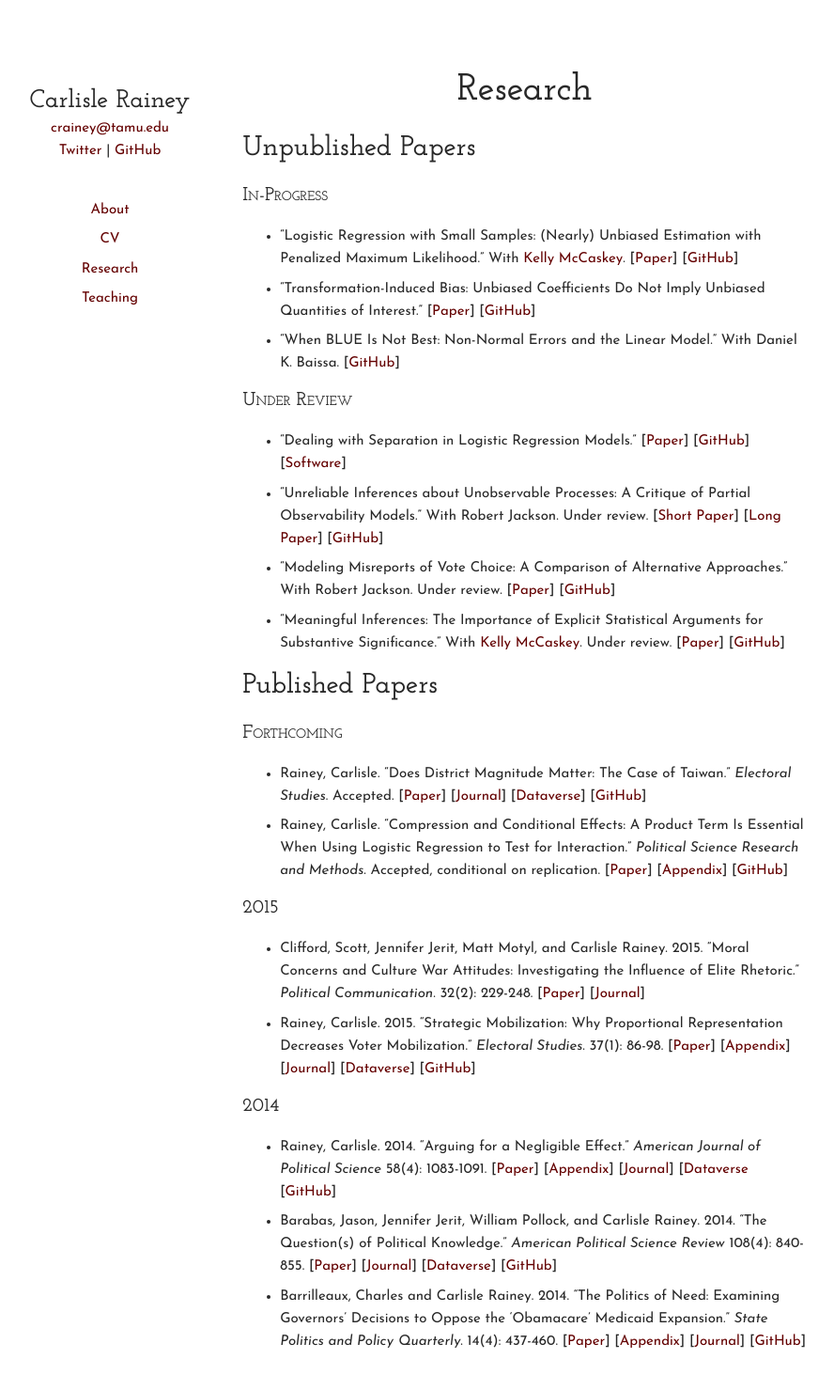
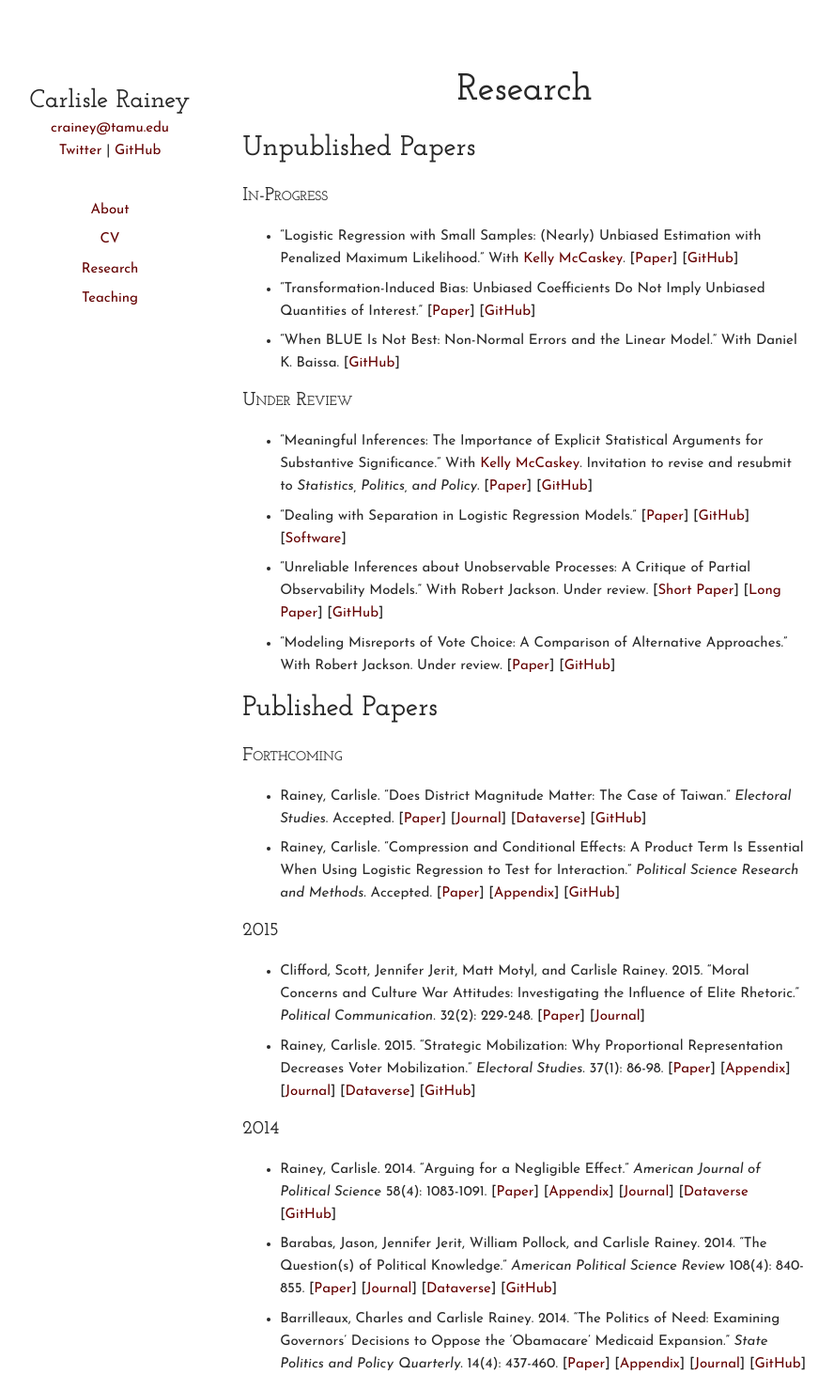
Before and after one commit to carlislerainey/carlislerainey.github.io, a Jekyll site: the page built from research/index.md, in a window 1280 px wide. Shown: the whole page at 94% size, without its empty margins (204-1092 px from the left). Built offline with Jekyll 4.4.1, drawn with Linux system fonts in a browser that asks for light colours; before the commit the page ends 1455 px from its top, so only the background shows below that.

Commit message:
update publications and papers to latest versions

```diff
--- a/_includes/_published.md
+++ b/_includes/_published.md
@@ -7,7 +7,7 @@
 [[Journal](http://dx.doi.org/10.1016/j.electstud.2015.08.009)]
 [[Dataverse](http://dx.doi.org/10.7910/DVN/FMLYTY)]
 [[GitHub](https://github.com/carlislerainey/taiwan)]
-- Rainey, Carlisle. "Compression and Conditional Effects: A Product Term Is Essential When Using Logistic Regression to Test for Interaction." *Political Science Research and Methods*. Accepted, conditional on replication.
+- Rainey, Carlisle. "Compression and Conditional Effects: A Product Term Is Essential When Using Logistic Regression to Test for Interaction." *Political Science Research and Methods*. Accepted.
 [[Paper](../papers/compress.pdf)]
 [[Appendix](../papers/compress-appendix.pdf)]
 [[GitHub](https://github.com/carlislerainey/compress)]
--- a/_includes/_unpublished.md
+++ b/_includes/_unpublished.md
@@ -13,6 +13,9 @@
 
 ### Under Review
 
+- "Meaningful Inferences: The Importance of Explicit Statistical Arguments for Substantive Significance." With [Kelly McCaskey](http://www.kellymccaskey.com). Invitation to revise and resubmit to *Statistics, Politics, and Policy*.
+[[Paper](../papers/meaningful.pdf)]
+[[GitHub](https://github.com/carlislerainey/meaningful-inferences)]
 - "Dealing with Separation in Logistic Regression Models."
 [[Paper](../papers/separation.pdf)]
 [[GitHub](https://github.com/carlislerainey/priors-for-separation)]
@@ -24,6 +27,3 @@
 - "Modeling Misreports of Vote Choice: A Comparison of Alternative Approaches." With Robert Jackson. Under review.
 [[Paper](../papers/misreports.pdf)]
 [[GitHub](https://github.com/carlislerainey/misreports)]
-- "Meaningful Inferences: The Importance of Explicit Statistical Arguments for Substantive Significance." With [Kelly McCaskey](http://www.kellymccaskey.com). Under review.
-[[Paper](../papers/meaningful.pdf)]
-[[GitHub](https://github.com/carlislerainey/meaningful-inferences)]
```
Also changed, not shown: 2 other files.
